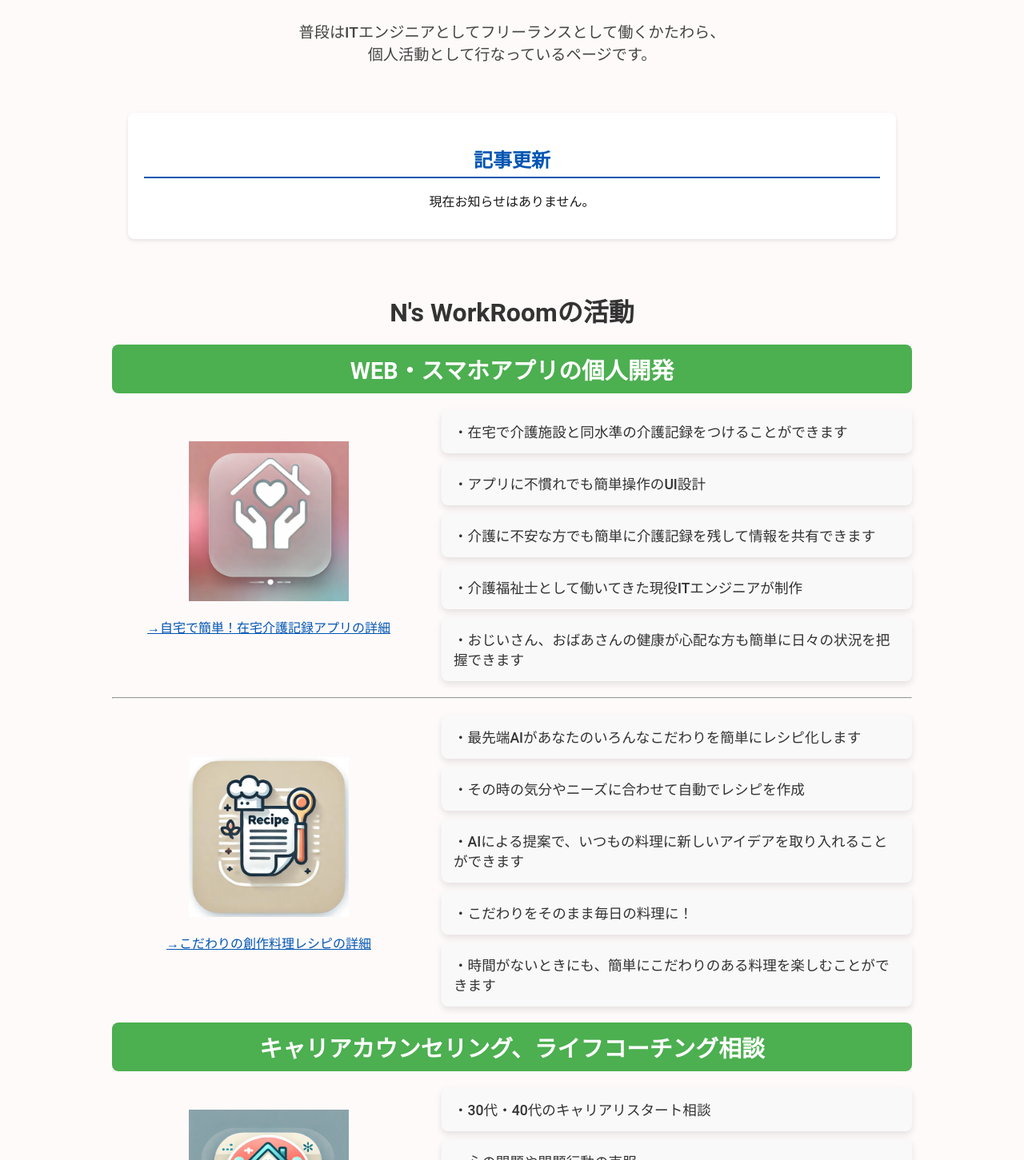
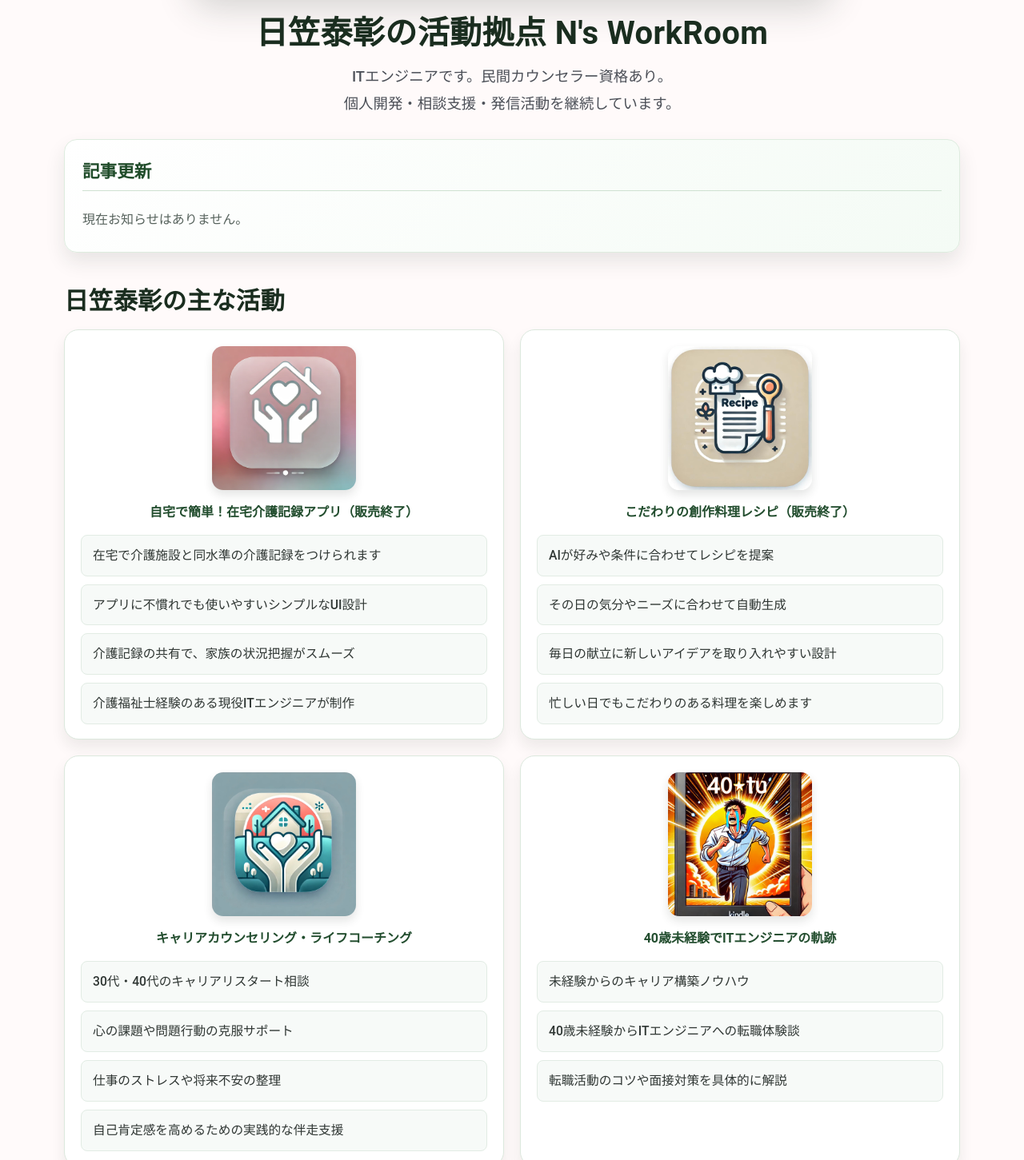
Before and after one commit to yasuhikasa/nshinri, a Next.js app: page / in a window 1280 px wide. Shown: the part 499-1950 px from the top of the page at 80% size. Built offline with nearby package versions, Linux system fonts and the light colour scheme.

Commit message:
トップページ修正

```diff
--- a/src/pages/index.module.css
+++ b/src/pages/index.module.css
@@ -1,57 +1,61 @@
-/* コンテナ全体のスタイル */
 .container {
-  max-width: 1000px;
+  max-width: 1120px;
   margin: 0 auto;
-  padding: 20px;
-  text-align: center;
-  word-wrap: break-word;
+  padding: 24px 20px 56px;
 }
 
-/* トップ部分のスタイル */
+.hero {
+  margin-bottom: 28px;
+}
+
 .heading {
-  font-size: 2rem; /* PC用サイズ */
-  font-weight: 600; /* 太めに調整 */
-  color: #333; /* 濃い色で視認性を向上 */
-  margin-bottom: 20px;
+  margin: 24px 0 12px;
+  font-size: clamp(1.8rem, 4.2vw, 2.5rem);
+  font-weight: 700;
+  letter-spacing: 0.01em;
+  color: #1a2d1f;
+  text-align: center;
 }
 
 .subtext {
-  font-size: 1.2rem; /* PC用サイズ */
-  font-weight: 500; /* 少し太めに設定 */
-  color: #444; /* 濃いグレーでコントラストを強化 */
-  margin: 10px 0 20px 0;
+  font-size: clamp(1rem, 2.2vw, 1.15rem);
+  color: #4b4f57;
+  margin: 0 auto;
+  max-width: 720px;
+  line-height: 1.8;
   text-align: center;
 }
 
 .bannerWrapper {
-  max-width: 70%; /* 親コンテナの幅に応じて調整 */
-  margin: 0 auto; /* 中央寄せ */
-  overflow: hidden; /* レイアウトを整える */
+  max-width: 800px;
+  margin: 0 auto;
+  border-radius: 20px;
+  overflow: hidden;
+  box-shadow: 0 24px 45px rgba(36, 53, 43, 0.2);
 }
 
 .bannerImage {
   width: 100%;
-  height: auto; /* アスペクト比を維持 */
-  max-width: 800px; /* 横幅を最大800pxに制限 */
-  margin: 0 auto;
+  height: auto;
+  display: block;
 }
 
-/* 記事更新セクション */
 .notifications {
-  margin: 20px 0;
-  padding: 20px;
-  background-color: #fff;
-  border-radius: 8px;
-  box-shadow: 0 2px 5px rgba(0, 0, 0, 0.1);
+  margin: 20px 0 36px;
+  padding: 22px;
+  border-radius: 16px;
+  background: linear-gradient(135deg, #ffffff 0%, #f4fbf5 100%);
+  border: 1px solid #deecdf;
+  box-shadow: 0 12px 24px rgba(30, 53, 40, 0.1);
 }
 
 .notificationsHeading {
-  font-size: 1.5rem; /* 見出しサイズ */
-  font-weight: bold;
-  color: #0056b3; /* 視認性の高い青色 */
-  margin-bottom: 15px;
-  border-bottom: 2px solid #0056b3;
-  padding-bottom: 5px;
+  margin: 0 0 14px;
+  font-size: 1.35rem;
+  font-weight: 700;
+  color: #204c2a;
+  padding-bottom: 10px;
+  border-bottom: 1px solid #cfe1d1;
 }
 
 .notificationList {
@@ -62,10 +66,10 @@
 
 .notificationItem {
   display: flex;
-  justify-content: space-between;
-  align-items: center;
-  padding: 10px 0;
-  border-bottom: 1px solid #e0e0e0;
+  align-items: baseline;
+  gap: 14px;
+  padding: 12px 2px;
+  border-bottom: 1px solid #e6efe7;
 }
 
 .notificationItem:last-child {
@@ -73,35 +77,41 @@
 }
 
 .notificationDate {
-  font-size: 1rem; /* サイズを1remに増加 */
-  font-weight: 500; /* 太さを追加 */
-  color: #555; /* 色を濃く変更 */
-  flex-basis: 30%;
+  font-size: 0.9rem;
+  font-weight: 600;
+  color: #62716b;
+  min-width: 92px;
   text-align: left;
 }
 
 .notificationTitle {
-  font-size: 1.1rem; /* サイズを微増 */
-  font-weight: 500; /* 太めに設定 */
-  color: #0056b3; /* 青色で統一 */
+  font-size: 1rem;
+  font-weight: 600;
+  color: #224d2e;
   text-decoration: none;
-  flex-basis: 70%;
+  line-height: 1.6;
   text-align: left;
 }
 
 .notificationTitle:hover {
+  color: #2f8d4e;
   text-decoration: underline;
 }
 
+.notificationEmpty {
+  color: #57635d;
+  padding: 8px 0;
+}
+
 .notificationMore {
-  margin-top: 10px;
+  margin-top: 14px;
   text-align: right;
 }
 
 .notificationMore a {
-  font-size: 1rem; /* サイズを統一 */
-  font-weight: 500; /* 太さを追加 */
-  color: #0056b3;
+  font-size: 0.95rem;
+  font-weight: 600;
+  color: #2f8d4e;
   text-decoration: none;
 }
 
@@ -109,37 +119,58 @@
   text-decoration: underline;
 }
 
-/* h3を帯状にするデザイン */
-.subheading {
-  background-color: #4caf50; /* 緑色の背景 */
-  color: white;
-  font-weight: 600; /* 太めに変更 */
-  padding: 10px 15px;
-  font-size: 1.8rem;
-  border-radius: 8px;
-  margin: 20px 0;
+.activities {
+  margin-top: 10px;
+}
+
+.activitiesHeading {
+  margin: 0 0 16px;
+  font-size: clamp(1.4rem, 3vw, 1.9rem);
+  color: #1a2d1f;
+  text-align: left;
+  letter-spacing: 0.01em;
+}
+
+.activityGrid {
+  display: grid;
+  grid-template-columns: 1fr;
+  gap: 20px;
+}
+
+.card {
+  border-radius: 18px;
+  border: 1px solid #dce8dd;
+  background: #fff;
+  padding: 18px;
+  box-shadow: 0 10px 18px rgba(22, 36, 29, 0.08);
+}
+
+.introduction {
+  display: flex;
+  flex-direction: column;
+  align-items: center;
+  margin-bottom: 16px;
+}
+
+.activityLink {
+  text-decoration: none;
+  color: inherit;
   text-align: center;
 }
 
-/* セクション全体のスタイル */
-.section {
-  display: flex;
-  flex-direction: column;
-  justify-content: space-between;
-  align-items: center;
-  margin: 20px 0;
-  gap: 20px;
+.activityImage {
+  border-radius: 14px;
+  box-shadow: 0 6px 12px rgba(31, 43, 36, 0.12);
 }
 
-/* 左側: 画像とリンク */
-.introduction {
-  flex: 1;
-  text-align: center;
+.activityLinkText {
+  margin: 12px 0 0;
+  color: #224d2e;
+  font-weight: 700;
+  line-height: 1.5;
 }
 
-/* リスト部分: 右側 */
 .list {
-  flex: 2;
   list-style: none;
   padding: 0;
   margin: 0;
@@ -149,87 +180,46 @@
 }
 
 .list li {
-  background-color: #f9f9f9;
-  padding: 15px; /* 余白を増加 */
+  background-color: #f7faf8;
+  padding: 12px 14px;
   border-radius: 8px;
-  box-shadow: 0 4px 8px rgba(0, 0, 0, 0.1);
+  border: 1px solid #e2ece4;
   text-align: left;
-  font-size: 1.1rem;
-  font-weight: 500; /* 太めに設定 */
-  color: #333; /* 濃い色を指定 */
+  font-size: 0.98rem;
+  line-height: 1.65;
+  color: #2f3633;
 }
 
-/* SNSアイコンとリンク */
-.sns {
-  margin-top: 10px;
-  display: flex;
-  flex-direction: column;
-  align-items: center;
-}
-
-.link {
-  color: #1da1f2;
-  text-decoration: none;
-  font-size: 1.2rem;
-  font-weight: 500; /* 太さを追加 */
-}
-
-.sns a {
-  color: #1da1f2;
-  text-decoration: none;
-  font-size: 1.2rem;
-  font-weight: 500; /* 太さを追加 */
-}
-
-.sns a:hover {
-  text-decoration: underline;
-}
-
-/* レスポンシブ対応 */
 @media (max-width: 768px) {
-  .heading {
-    font-size: 1.8rem; /* スマホでも大きめに設定 */
-    font-weight: 600; /* 太めに調整 */
+  .container {
+    padding: 18px 14px 44px;
   }
 
-  .subtext,
-  .list li,
-  .notificationTitle,
-  .notificationDate {
-    font-size: 1rem; /* スマホでも読みやすいサイズに */
-    font-weight: 500; /* 太さを追加 */
-    color: #333; /* 濃い色を指定 */
+  .bannerWrapper {
+    max-width: 100%;
+  }
+
+  .heading {
+    margin-top: 16px;
   }
 
   .notificationItem {
     flex-direction: column;
     align-items: flex-start;
+    gap: 2px;
   }
 
   .notificationDate {
-    margin-bottom: 5px;
-  }
-
-  .link {
-    font-size: 1rem;
-  }
-
-  .sns a {
-    font-size: 1rem;
+    min-width: auto;
   }
 }
 
 @media (min-width: 1024px) {
-  .section {
-    flex-direction: row;
-    align-items: center;
+  .activityGrid {
+    grid-template-columns: 1fr 1fr;
   }
 
-  .introduction {
-    flex-basis: 40%;
-  }
-
-  .list {
-    flex-basis: 60%;
+  .card {
+    padding: 20px 20px 18px;
   }
 }
--- a/src/pages/index.tsx
+++ b/src/pages/index.tsx
@@ -14,16 +14,21 @@ interface Notification {
   description: string;
 }
 
+interface ActivityItem {
+  href: string;
+  imageSrc: string;
+  imageAlt: string;
+  title: string;
+  points: string[];
+}
+
 export async function getStaticProps() {
   const postsDirectory = path.join(process.cwd(), 'src', 'pages', 'posts');
-  console.log('postsDirectory:', postsDirectory); // ディレクトリパス確認
 
   const subdirectories = fs
     .readdirSync(postsDirectory, { withFileTypes: true })
     .filter((dirent) => dirent.isDirectory())
     .map((dirent) => dirent.name);
-
-  console.log('subdirectories:', subdirectories); // サブディレクトリ一覧を確認
 
   const notifications: Notification[] = (
     await Promise.all(
@@ -67,31 +72,98 @@ export async function getStaticProps() {
     (a, b) => new Date(b.date).getTime() - new Date(a.date).getTime()
   );
 
-  console.log('notifications:', notifications); // 最終的な通知データを確認
-
   return {
     props: {
       notifications,
     },
   };
 }
-// 構造化データのJSON-LD形式
+
+const siteTitle = "日笠泰彰 公式サイト | N's WorkRoom";
+const siteDescription =
+  '日笠泰彰（ITエンジニア・心理カウンセラー）の公式サイト。個人開発アプリ、キャリアカウンセリング、ライフコーチング、執筆活動の最新情報を発信しています。';
+
 const jsonLd = {
   '@context': 'https://schema.org',
+  '@graph': [
+    {
       '@type': 'WebSite',
       name: "N's WorkRoom",
+      alternateName: '日笠泰彰 公式サイト',
       url: 'https://nshinri.net',
+      inLanguage: 'ja-JP',
       publisher: {
+        '@type': 'Person',
+        name: '日笠泰彰',
+        url: 'https://nshinri.net/aboutme',
+      },
+    },
+    {
+      '@type': 'Person',
+      name: '日笠泰彰',
+      url: 'https://nshinri.net/aboutme',
+      image: 'https://nshinri.net/me.png',
+      jobTitle: 'ITエンジニア・心理カウンセラー',
+      worksFor: {
         '@type': 'Organization',
         name: "N's WorkRoom",
-    logo: {
-      '@type': 'ImageObject',
-      url: 'https://nshinri.net/me.png',
-      width: 300,
-      height: 300,
       },
     },
+  ],
 };
+
+const activities: ActivityItem[] = [
+  {
+    href: '/kaigokiroku',
+    imageSrc: '/3.png',
+    imageAlt: '日笠泰彰による在宅介護記録アプリ',
+    title: '自宅で簡単！在宅介護記録アプリ（販売終了）',
+    points: [
+      '在宅で介護施設と同水準の介護記録をつけられます',
+      'アプリに不慣れでも使いやすいシンプルなUI設計',
+      '介護記録の共有で、家族の状況把握がスムーズ',
+      '介護福祉士経験のある現役ITエンジニアが制作',
+    ],
+  },
+  {
+    href: '/newrecipe',
+    imageSrc: '/8.png',
+    imageAlt: '日笠泰彰によるこだわりレシピ作成アプリ',
+    title: 'こだわりの創作料理レシピ（販売終了）',
+    points: [
+      'AIが好みや条件に合わせてレシピを提案',
+      'その日の気分やニーズに合わせて自動生成',
+      '毎日の献立に新しいアイデアを取り入れやすい設計',
+      '忙しい日でもこだわりのある料理を楽しめます',
+    ],
+  },
+  {
+    href: 'https://secondpath.jp/',
+    imageSrc: '/4.jpg',
+    imageAlt: '日笠泰彰によるキャリア相談・人生のリスタート',
+    title: 'キャリアカウンセリング・ライフコーチング',
+    points: [
+      '30代・40代のキャリアリスタート相談',
+      '心の課題や問題行動の克服サポート',
+      '仕事のストレスや将来不安の整理',
+      '自己肯定感を高めるための実践的な伴走支援',
+    ],
+  },
+  {
+    href: 'https://www.amazon.co.jp/dp/B0DNXPFD37/',
+    imageSrc: '/5.jpeg',
+    imageAlt: '日笠泰彰によるKindle出版',
+    title: '40歳未経験でITエンジニアの軌跡',
+    points: [
+      '未経験からのキャリア構築ノウハウ',
+      '40歳未経験からITエンジニアへの転職体験談',
+      '転職活動のコツや面接対策を具体的に解説',
+    ],
+  },
+];
+
+const isExternalLink = (href: string) =>
+  href.startsWith('http://') || href.startsWith('https://');
 
 const Home = ({ notifications }: { notifications: Notification[] }) => {
   const safeNotifications = notifications || [];
@@ -100,20 +172,19 @@ const Home = ({ notifications }: { notifications: Notification[] }) => {
     <>
       {/* NextSeoを使ったSEO設定 */}
       <NextSeo
-        title="N's WorkRoom"
-        description="日笠泰彰の個人活動ページです。アプリの個人開発、心理カウンセリング、ライフコーチング、Kindle出版などの情報を発信しています。"
+        title={siteTitle}
+        description={siteDescription}
         canonical="https://nshinri.net"
         openGraph={{
-          title: "N's WorkRoom",
-          description:
-            '日笠泰彰の個人活動ページです。アプリの個人開発、心理カウンセリング、ライフコーチング、Kindle出版などの情報を発信しています。',
+          title: siteTitle,
+          description: siteDescription,
           url: 'https://nshinri.net',
           images: [
             {
               url: 'https://nshinri.net/me.png',
               width: 1200,
               height: 630,
-              alt: "日笠泰彰によるN's WorkRoomのOGP画像",
+              alt: "日笠泰彰公式サイト N's WorkRoom のOGP画像",
             },
           ],
           site_name: "N's WorkRoom",
@@ -132,179 +203,115 @@ const Home = ({ notifications }: { notifications: Notification[] }) => {
         />
       </Head>
       <Header /> {/* ヘッダーを表示 */}
-      <div className={styles.container}>
-        {/* トップ部分 */}
+      <main className={styles.container}>
+        <section className={styles.hero}>
           <div className={styles.bannerWrapper}>
             <Image
-            src="/top.jpg" // 画像のパス
+              src="/top.jpg"
               alt="日笠泰彰によるN's WorkRoomバナー"
-            width={800} // 最大幅
-            height={300} // 適切なアスペクト比（例: 1000px:300px）
-            layout="intrinsic" // アスペクト比を維持
-            className={styles.bannerImage} // カスタムスタイル（必要に応じて）
-            priority={true} // 初回読み込み時に優先する場合
+              width={1200}
+              height={450}
+              className={styles.bannerImage}
+              priority={true}
             />
           </div>
-        <h1 className={styles.heading}>N&apos;s WorkRoomとは</h1>
+          <h1 className={styles.heading}>
+            日笠泰彰の活動拠点 N&apos;s WorkRoom
+          </h1>
           <p className={styles.subtext}>
-          普段はITエンジニアとしてフリーランスとして働くかたわら、
+            ITエンジニアです。民間カウンセラー資格あり。
             <br />
-          個人活動として行なっているページです。
-          <br />
+            個人開発・相談支援・発信活動を継続しています。
           </p>
-        {/* <div>
-          <Link href="/aboutme"  legacyBehavior>
-            <a className={styles.link}>・日笠泰彰について</a>
-          </Link>
-        </div> */}
+        </section>
 
-        {/* SNSリンク */}
-        {/* <div className={styles.sns}>
-          <a
-            href="https://x.com/N6209316426525"
-            target="_blank"
-            rel="noopener noreferrer"
+        <section
+          className={styles.notifications}
+          aria-labelledby="news-heading"
         >
-            <Image src="/x.png" alt="x" width={60} height={60} />
-            　⇦Xはこちらから
-          </a>
-        </div> */}
-
-        <div className={styles.container}>
-          {/* お知らせセクション */}
-          <div className={styles.notifications}>
-            <h2 className={styles.notificationsHeading}>記事更新</h2>
+          <h2 id="news-heading" className={styles.notificationsHeading}>
+            記事更新
+          </h2>
           <ul className={styles.notificationList}>
             {safeNotifications.length > 0 ? (
-                safeNotifications.slice(0, 5).map((note, index) => (
-                  <li key={index} className={styles.notificationItem}>
-                    <span className={styles.notificationDate}>{note.date}</span>
-                    <Link href={`/posts/${note.slug}`} legacyBehavior>
-                      <a className={styles.notificationTitle}>{note.title}</a>
+              safeNotifications.slice(0, 5).map((note) => (
+                <li key={note.slug} className={styles.notificationItem}>
+                  <time className={styles.notificationDate}>{note.date}</time>
+                  <Link
+                    href={`/posts/${note.slug}`}
+                    className={styles.notificationTitle}
+                  >
+                    {note.title}
                   </Link>
                 </li>
               ))
             ) : (
-                <p>現在お知らせはありません。</p>
+              <li className={styles.notificationEmpty}>
+                現在お知らせはありません。
+              </li>
             )}
           </ul>
           {safeNotifications.length > 0 && (
             <div className={styles.notificationMore}>
-                <Link href="/posts" legacyBehavior>
-                  <a>過去の記事一覧はこちら &raquo;</a>
-                </Link>
+              <Link href="/posts">過去の記事一覧を見る</Link>
             </div>
           )}
-          </div>
-        </div>
+        </section>
 
-        {/* 在宅介護アプリ */}
-        <h2 className={styles.heading}>N&apos;s WorkRoomの活動</h2>
-        <h3 className={styles.subheading}>WEB・スマホアプリの個人開発</h3>
-        <div className={styles.section}>
+        <section
+          className={styles.activities}
+          aria-labelledby="activities-heading"
+        >
+          <h2 id="activities-heading" className={styles.activitiesHeading}>
+            日笠泰彰の主な活動
+          </h2>
+          <div className={styles.activityGrid}>
+            {activities.map((activity) => {
+              const linkContent = (
+                <>
+                  <Image
+                    src={activity.imageSrc}
+                    alt={activity.imageAlt}
+                    width={180}
+                    height={180}
+                    className={styles.activityImage}
+                  />
+                  <p className={styles.activityLinkText}>{activity.title}</p>
+                </>
+              );
+
+              return (
+                <article key={activity.title} className={styles.card}>
                   <div className={styles.introduction}>
-            <Link href="/kaigokiroku" legacyBehavior>
-              <a>
-                <Image
-                  src="/3.png"
-                  alt="日笠泰彰による在宅介護記録アプリ"
-                  width={200}
-                  height={200}
-                />
-                <p>→自宅で簡単！在宅介護記録アプリの詳細</p>
+                    {isExternalLink(activity.href) ? (
+                      <a
+                        href={activity.href}
+                        target="_blank"
+                        rel="noopener noreferrer"
+                        className={styles.activityLink}
+                      >
+                        {linkContent}
                       </a>
+                    ) : (
+                      <Link
+                        href={activity.href}
+                        className={styles.activityLink}
+                      >
+                        {linkContent}
                       </Link>
+                    )}
                   </div>
                   <ul className={styles.list}>
-            <li>・在宅で介護施設と同水準の介護記録をつけることができます</li>
-            <li>・アプリに不慣れでも簡単操作のUI設計</li>
-            <li>
-              ・介護に不安な方でも簡単に介護記録を残して情報を共有できます
-            </li>
-            <li>・介護福祉士として働いてきた現役ITエンジニアが制作</li>
-            <li>
-              ・おじいさん、おばあさんの健康が心配な方も簡単に日々の状況を把握できます
-            </li>
+                    {activity.points.map((point) => (
+                      <li key={point}>{point}</li>
+                    ))}
                   </ul>
+                </article>
+              );
+            })}
           </div>
-        <hr />
-        <div className={styles.section}>
-          <div className={styles.introduction}>
-            <Link href="/newrecipe" legacyBehavior>
-              <a>
-                <Image
-                  src="/8.png"
-                  alt="日笠泰彰によるこだわりレシピ作成アプリ"
-                  width={200}
-                  height={200}
-                />
-                <p>→こだわりの創作料理レシピの詳細</p>
-              </a>
-            </Link>
-          </div>
-          <ul className={styles.list}>
-            <li>・最先端AIがあなたのいろんなこだわりを簡単にレシピ化します</li>
-            <li>・その時の気分やニーズに合わせて自動でレシピを作成</li>
-            <li>
-              ・AIによる提案で、いつもの料理に新しいアイデアを取り入れることができます
-            </li>
-            <li>・こだわりをそのまま毎日の料理に！</li>
-            <li>
-              ・時間がないときにも、簡単にこだわりのある料理を楽しむことができます
-            </li>
-          </ul>
-        </div>
-
-        {/* カウンセリング */}
-        <h3 className={styles.subheading}>
-          キャリアカウンセリング、ライフコーチング相談
-        </h3>
-        <div className={styles.section}>
-          <div className={styles.introduction}>
-            <Link href="https://secondpath.jp/" legacyBehavior>
-              <a>
-                <Image
-                  src="/4.jpg"
-                  alt="日笠泰彰によるキャリア相談・人生のリスタート"
-                  width={200}
-                  height={200}
-                />
-                <p>→キャリア転職、社会復帰、人生のリスタート相談</p>
-              </a>
-            </Link>
-          </div>
-          <ul className={styles.list}>
-            <li>・30代・40代のキャリアリスタート相談</li>
-            <li>・心の問題や問題行動の克服</li>
-            <li>・仕事のストレスや将来の不安に関する相談</li>
-            <li>・自己肯定感を高め、行動を起こすためのサポート</li>
-            <li>・介護の悩み</li>
-          </ul>
-        </div>
-
-        {/* Kindle出版 */}
-        <h3 className={styles.subheading}>40歳未経験でITエンジニアの軌跡</h3>
-        <div className={styles.section}>
-          <div className={styles.introduction}>
-            <Link href="https://www.amazon.co.jp/dp/B0DNXPFD37/" legacyBehavior>
-              <a>
-                <Image
-                  src="/5.jpeg"
-                  alt="日笠泰彰によるKindle出版"
-                  width={200}
-                  height={200}
-                />
-                <p>→40歳未経験からの転職活動ーITエンジニアになった私</p>
-              </a>
-            </Link>
-          </div>
-          <ul className={styles.list}>
-            <li>・未経験からのキャリア構築ノウハウ</li>
-            <li>・40歳未経験からのITエンジニアへの転職体験談</li>
-            <li>・転職活動のコツや面接対策</li>
-          </ul>
-        </div>
-      </div>
+        </section>
+      </main>
     </>
   );
 };
```
Lines whose indentation alone changed are shown as unchanged.
